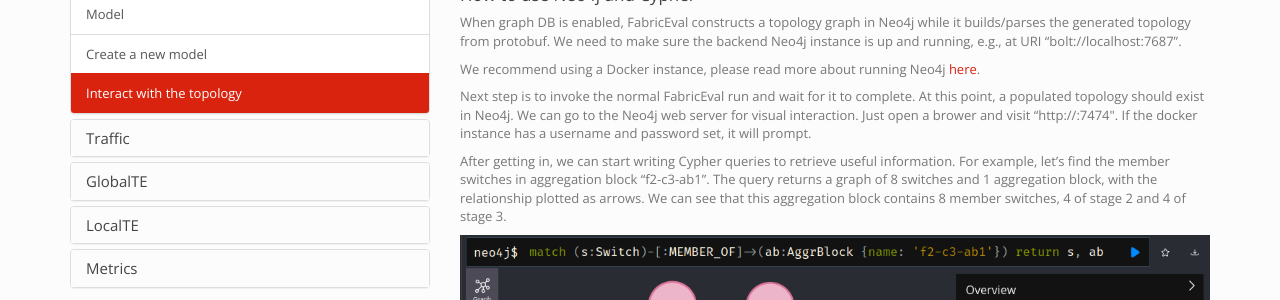
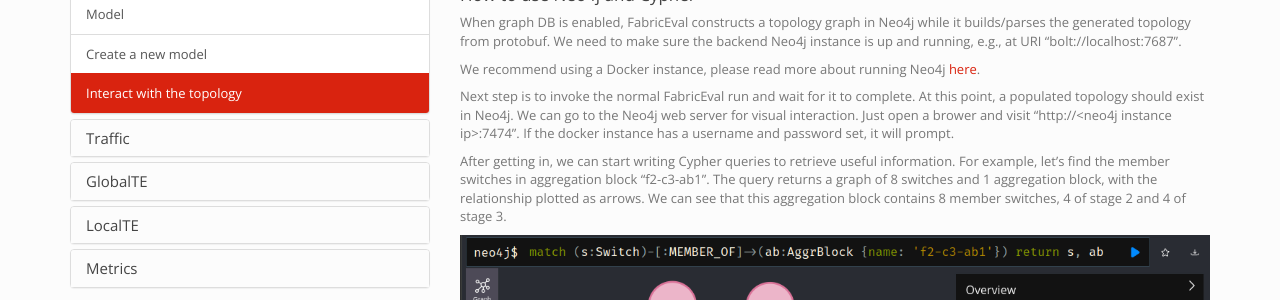
Before and after one commit to shuoshuc/FabricEval, a Jekyll site: the page built from docs/_docs/topology/interaction.md, in a window 1280 px wide and 996 px high. Shown: the part 228-528 px from the top of the window. Built offline with Jekyll 4.4.1, drawn with Linux system fonts in a browser that asks for light colours.

Commit message:
Update interaction.md

```diff
--- a/docs/_docs/topology/interaction.md
+++ b/docs/_docs/topology/interaction.md
@@ -22,7 +22,7 @@ We recommend using a Docker instance, please read more about running Neo4j
 
 Next step is to invoke the normal FabricEval run and wait for it to complete.
 At this point, a populated topology should exist in Neo4j. We can go to the Neo4j
-web server for visual interaction. Just open a brower and visit "http://<neo4j instance ip>:7474".
+web server for visual interaction. Just open a brower and visit "http://\<neo4j instance ip\>:7474".
 If the docker instance has a username and password set, it will prompt.
 
 After getting in, we can start writing Cypher queries to retrieve useful information.
```
